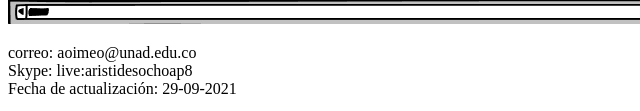
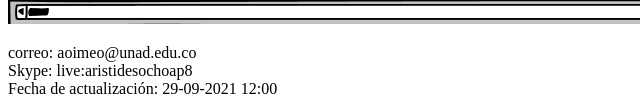
Before and after one commit to SystemCodewordl/DSW-Aristides, a plain HTML site: page fase2/desing.html in a window 1280 px wide. Shown: the part 2860-2971 px from the top of the page, 0-640 px from the left. Drawn offline with Linux system fonts and the light colour scheme.

Commit message:
Hora
act

```diff
--- a/fase2/desing.html
+++ b/fase2/desing.html
@@ -62,7 +62,7 @@
             <p> correo: aoimeo@unad.edu.co
                 <br>
                 Skype: live:aristidesochoap8</br>
-                Fecha de actualización: 29-09-2021
+                Fecha de actualización: 29-09-2021 12:00
             </p>
         </footer>
 
```
